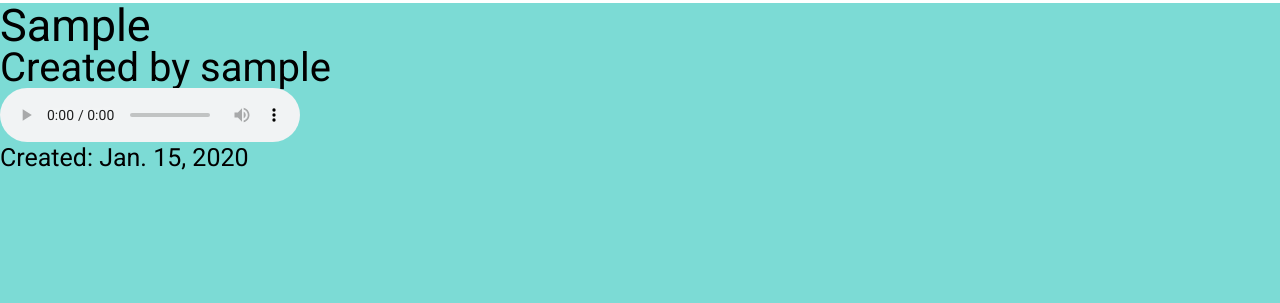
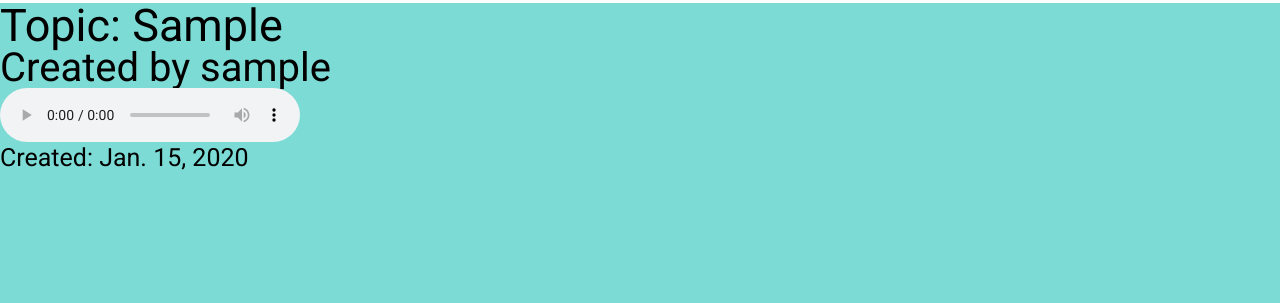
Before and after one commit to exquisite-noise/exquisite-noise, a Django app: page /audio/detail/1/ in a window 1280 px wide. Shown: the part 32-335 px from the top of the page. Run offline with Django 3.2, Linux system fonts and the light colour scheme; tables that the repository leaves empty hold one stand-in row (values such as "Sample post"); style sheets or scripts are compiled from the project's sources; parts of the project's set-up code (start-up, migrations or seed data) failed here and were passed over; some libraries are stand-ins or nearby versions.

Commit message:
add topic to template

```diff
--- a/noise/noise_audio/templates/noise_audio/detail.html
+++ b/noise/noise_audio/templates/noise_audio/detail.html
@@ -2,7 +2,7 @@
 
 {% block content %}
 <div class="detail-page container">
-<h2>{{story.topic}}</h2>
+<h2>Topic: {{story.topic}}</h2>
   <h3>Created by {{story.creator}}</h3>
   <audio src="{{story.audio_file.url}}" controls></audio>
   {% if story.date_published %}
```
